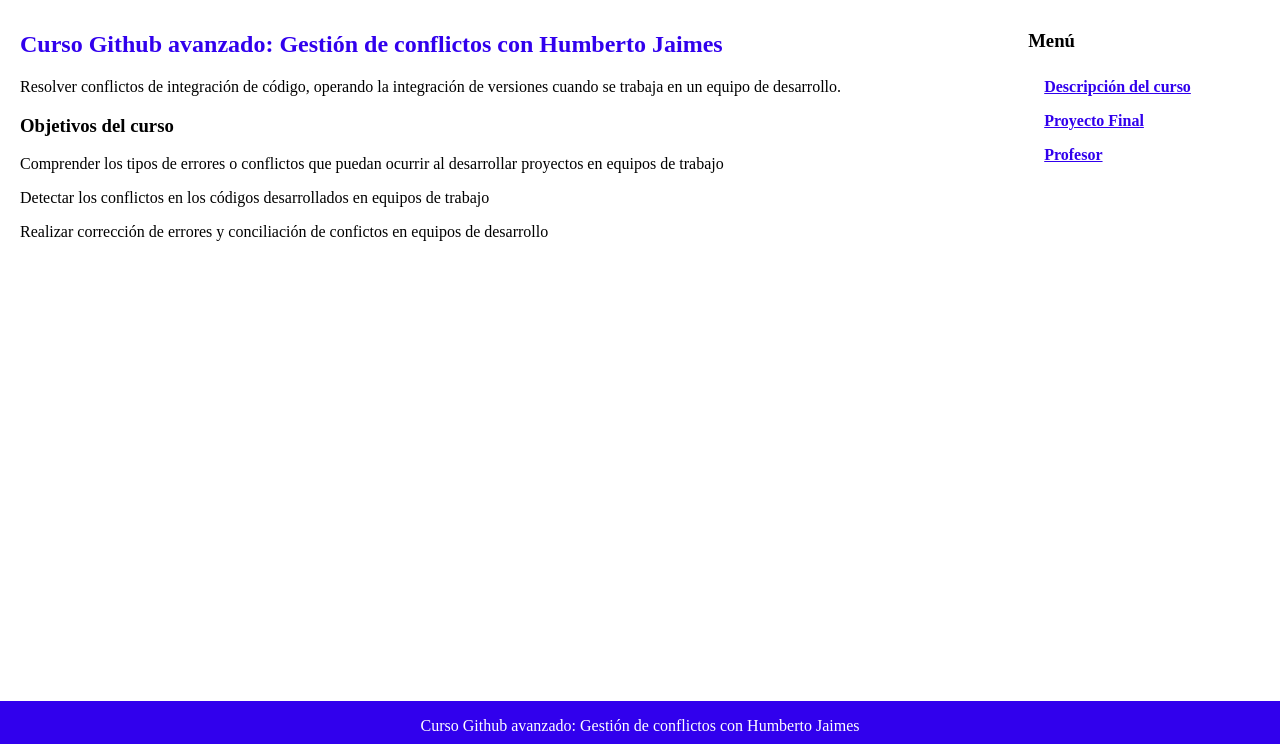
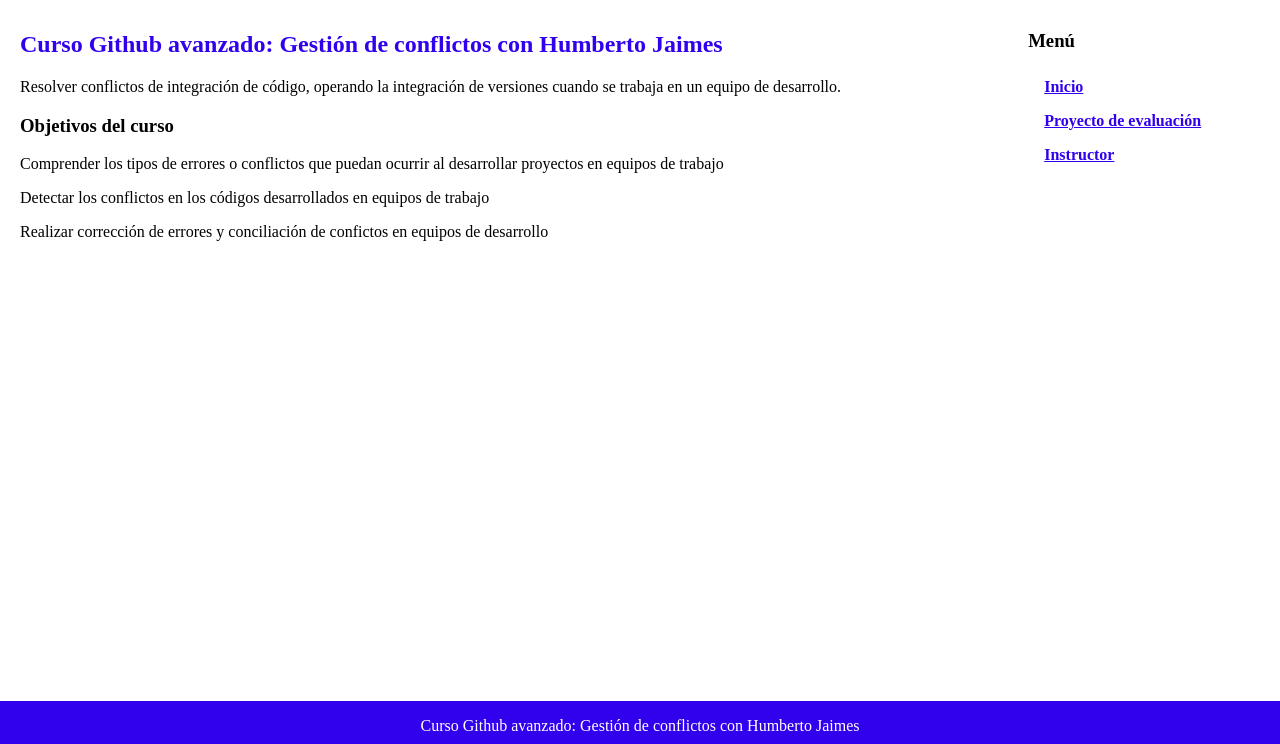
Before and after one commit to crehana-studentxp/github_gestion_conflictos-humberto_jaimes-resolviendo_eligiendo_la_mejor_opcion, a plain HTML site: page src/index.html in a window 1280 px wide. Shown: the part 56-800 px from the top of the page. Drawn offline with Linux system fonts and the light colour scheme.

Commit message:
Change index descriptions

```diff
--- a/src/index.html
+++ b/src/index.html
@@ -23,9 +23,9 @@
         <aside>
             <h3>Menú</h3>
             <ul>
-                <li><a href="index.html">Descripción del curso</a></li>
-                <li><a href="project.html">Proyecto Final</a></li>
-                <li><a href="trainer.html">Profesor</a></li>
+                <li><a href="index.html">Inicio</a></li>
+                <li><a href="project.html">Proyecto de evaluación</a></li>
+                <li><a href="trainer.html">Instructor</a></li>
             </ul>
         </aside>
     </div>
```
Also changed, not shown: src/project.html (+3 -3 lines), src/trainer.html (+3 -3 lines).
